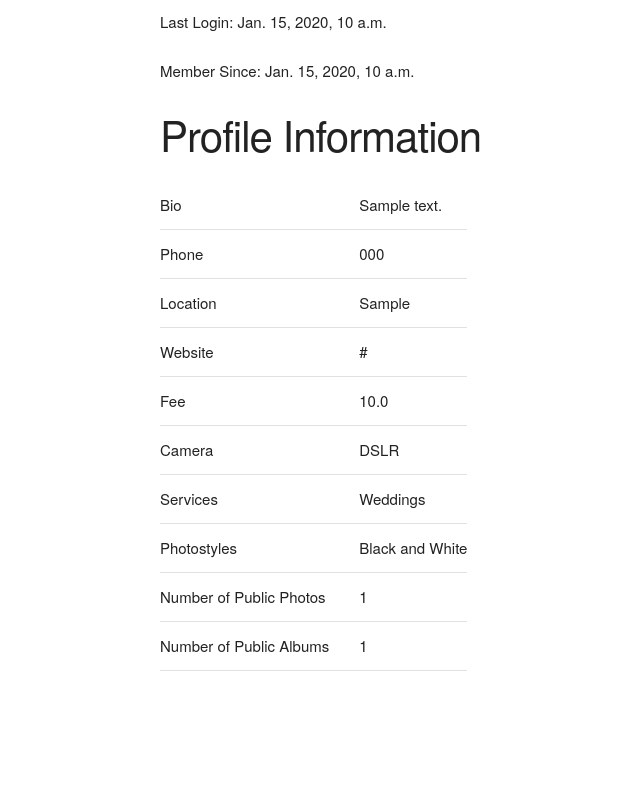
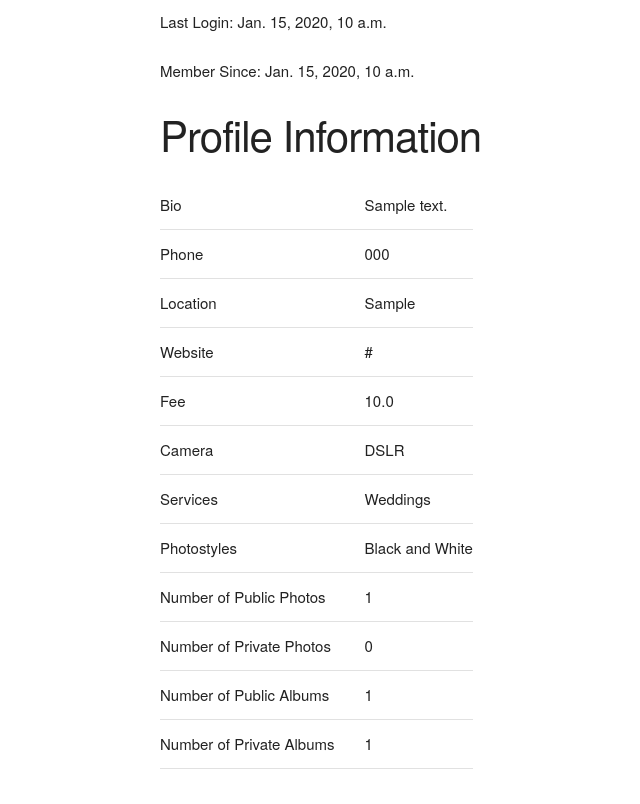
Before and after one commit to captain-c00keys/django-imager, a Django app: a page that uses imagersite/imager_profile/templates/imager_profile/profile.html in a window 1280 px wide. Shown: the part 358-1162 px from the top of the page, without its empty margins (0-640 px from the left). Before the commit the page ends 1029 px from the top, so only its background shows below. Run offline with Django 3.2, Linux system fonts and the light colour scheme; a user stored in the database is signed in; tables that the repository leaves empty hold one stand-in row (values such as "Sample post"); some libraries are stand-ins or nearby versions.

Commit message:
ProfileView complete

```diff
--- a/imagersite/imager_profile/templates/imager_profile/profile.html
+++ b/imagersite/imager_profile/templates/imager_profile/profile.html
@@ -55,32 +55,32 @@
     {% if photos_private == 'None' %}
         <tr>
             <td>Number of Public Photos</td>
-            <td>{{ photos_public.count }}</td>
+            <td>{{ photos_public_count }}</td>
         </tr>
 
         <tr>
             <td>Number of Public Albums</td>
-            <td>{{ albums_public.count }}</td>
+            <td>{{ albums_public_count }}</td>
         </tr>
     {% else %}
         <tr>
             <td>Number of Public Photos</td>
-            <td>{{ photos_public.count }}</td>
+            <td>{{ photos_public_count }}</td>
         </tr>
 
         <tr>
             <td>Number of Private Photos</td>
-            <td>{{ photos_private.count }}</td>
+            <td>{{ photos_private_count }}</td>
         </tr>
 
         <tr>
             <td>Number of Public Albums</td>
-            <td>{{ albums_private.count }}</td>
+            <td>{{ albums_private_count }}</td>
         </tr>
 
         <tr>
             <td>Number of Private Albums</td>
-            <td>{{ albums_private.count }}</td>
+            <td>{{ albums_private_count }}</td>
         </tr>
     {% endif %}
     </table>
--- a/imagersite/imager_profile/urls.py
+++ b/imagersite/imager_profile/urls.py
@@ -1,10 +1,10 @@
 """Imager_Profile urls."""
 
 from django.urls import path
-from .views import profile_view
+from .views import ProfileView
 
 
 urlpatterns = [
-    path('', profile_view, name='profile'),
-    path('<str:username>', profile_view, name='named_profile'),
+    path('', ProfileView.as_view(), name='profile'),
+    path('<str:username>', ProfileView.as_view(), name='named_profile'),
 ]
--- a/imagersite/imager_profile/views.py
+++ b/imagersite/imager_profile/views.py
@@ -3,41 +3,113 @@
 from django.shortcuts import render, redirect, get_object_or_404
 from imager_images.models import Album, Photo
 from .models import ImagerProfile
+from django.contrib.auth.models import User
+from django.views.generic import DetailView
 
 
-def profile_view(request, username=None):
-    """Render codes for profile."""
-    owner = False
+# def profile_view(request, username=None):
+#     """Render codes for profile."""
+#     owner = False
 
-    if not username:
-        username = request.user.get_username()
-        owner = True
-        if username == '':
-            return redirect('home')
+#     if not username:
+#         username = request.user.get_username()
+#         owner = True
+#         if username == '':
+#             return redirect('home')
 
-    # import pdb; pdb.set_trace()
-    profile = get_object_or_404(ImagerProfile, user__username=username)
+#     # import pdb; pdb.set_trace()
+#     profile = get_object_or_404(ImagerProfile, user__username=username)
 
-    albums = Album.objects.filter(user__username=username)
-    albums_public = albums.filter(published='PUBLIC')
-    albums_private = albums.filter(published='PRIVATE')
+#     albums = Album.objects.filter(user__username=username)
+#     albums_public = albums.filter(published='PUBLIC')
+#     albums_private = albums.filter(published='PRIVATE')
 
-    photos = Photo.objects.filter(user__username=username)
-    photos_public = photos.filter(published='PUBLIC')
-    photos_private = photos.filter(published='PRIVATE')
+#     photos = Photo.objects.filter(user__username=username)
+#     photos_public = photos.filter(published='PUBLIC')
+#     photos_private = photos.filter(published='PRIVATE')
 
-    if not owner:
-        photos_public = Photo.objects.filter(published='PUBLIC')
-        photos_private = 'None'
-        albums_public = Album.objects.filter(published='PUBLIC')
-        albums_private = 'None'
+#     if not owner:
+#         photos_public = Photo.objects.filter(published='PUBLIC')
+#         photos_private = 'None'
+#         albums_public = Album.objects.filter(published='PUBLIC')
+#         albums_private = 'None'
 
-    context = {
-        'profile': profile,
-        'photos_public': photos_public,
-        'photos_private': photos_private,
-        'albums_public': albums_public,
-        'albums_private': albums_private,
-    }
+#     context = {
+#         'profile': profile,
+#         'photos_public': photos_public,
+#         'photos_private': photos_private,
+#         'albums_public': albums_public,
+#         'albums_private': albums_private,
+#     }
 
-    return render(request, 'imager_profile/profile.html', context)
+#     return render(request, 'imager_profile/profile.html', context)
+
+class ProfileView(DetailView):
+    """Render a profile page."""
+
+    template_name = 'imager_profile/profile.html'
+    context_object_name = 'profile'
+    slug_url_kwarg = 'username'
+    slug_field = 'user__username'
+    model = ImagerProfile
+
+    # def get(self, *args, **kwargs):
+    #     """Retrieve keyword args."""
+    #     if not self.request.user.is_authenticated:
+    #         return redirect('home')
+
+    #     return super().get(*args, **kwargs)
+
+    # def get_queryset(self):
+    #     """Filter object."""
+    #     import pdb; pdb.set_trace()
+    #     owner = False
+
+    #     username = self.request.user.username
+    #     if username:
+    #         owner = True
+
+    #     photos = Photo.objects.filter(user__username=self.request.user.username)
+    #     photos_public = photos.objects.filter(published='PUBLIC')
+    #     photos_private = photos.objects.filter(published='PRIVATE')
+
+    #     albums = Album.objects.filter(user__username=self.request.user.username)
+    #     albums_public = albums.objects.filter(published='PUBLIC')
+    #     albums_private = albums.objects.filter(published='PRIVATE')
+    #     # import pdb; pdb.set_trace()
+
+    #     if not owner:
+    #         photos_public = Photo.objects.filter(published='PUBLIC')
+    #         photos_private = 'None'
+    #         albums_public = Album.objects.filter(published='PUBLIC')
+    #         albums_private = 'None'
+
+    #     return photos_public, photos_private, albums_public, albums_private
+
+    def get_context_data(self, **kwargs):
+        """Obtain profile context."""
+
+        context = super().get_context_data(**kwargs)
+        username = context['profile'].user.username
+
+        # import pdb; pdb.set_trace()
+
+        photos = Photo.objects.filter(user__username=username)
+        photos_public = photos.filter(published='PUBLIC')
+        photos_private = photos.filter(published='PRIVATE')
+
+        albums = Album.objects.filter(user__username=username)
+        albums_public = albums.filter(published='PUBLIC')
+        albums_private = albums.filter(published='PRIVATE')
+
+        context['photos_public'] = photos_public
+        context['photos_private'] = photos_private,
+        context['albums_public'] = albums_public,
+        context['albums_private'] = albums_private
+        context['photos_public_count'] = photos_public.count()
+        context['photos_private_count'] = photos_private.count()
+        context['albums_public_count'] = albums_public.count()
+        context['albums_private_count'] = albums_public.count()
+
+        # del context['profile']
+        return context
```
